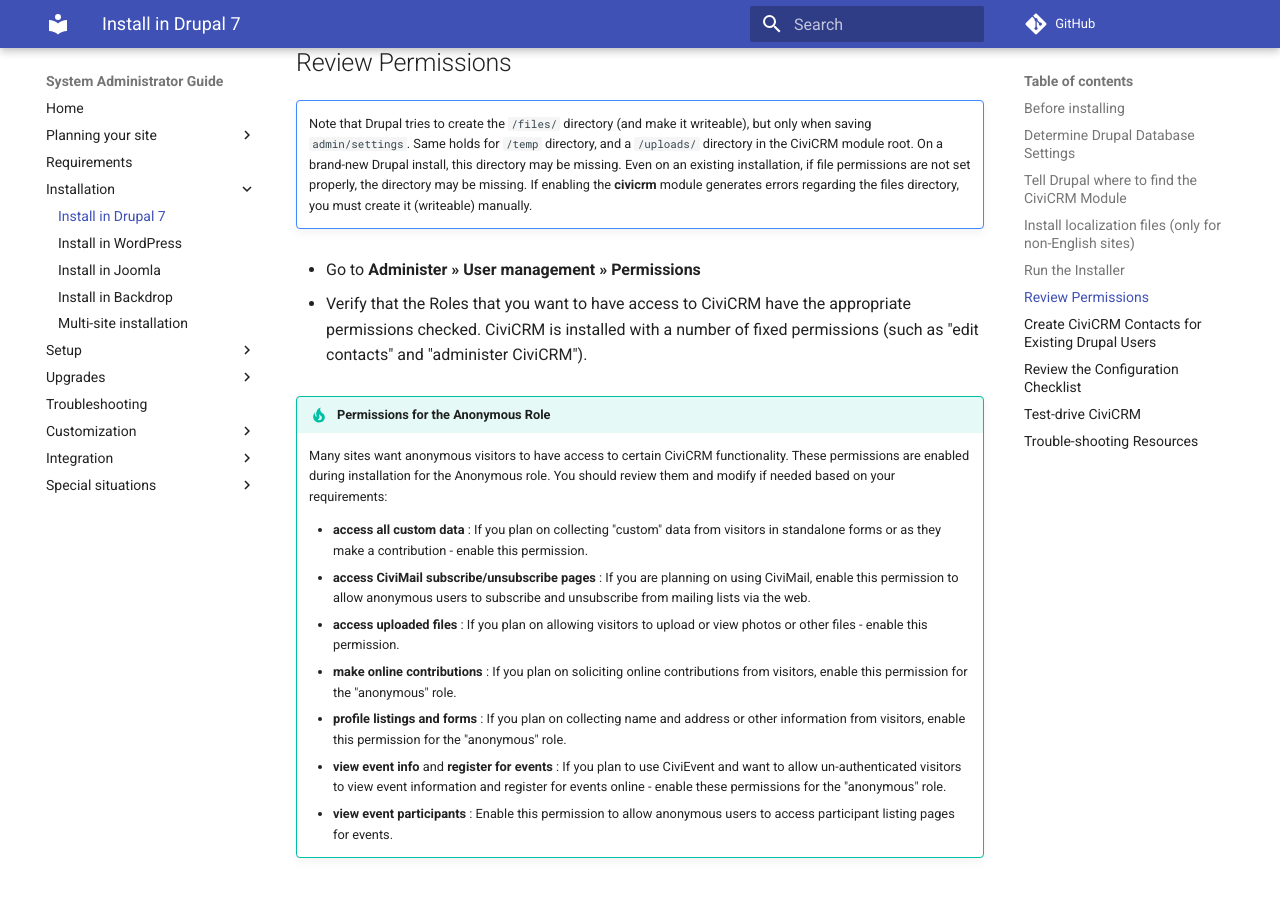
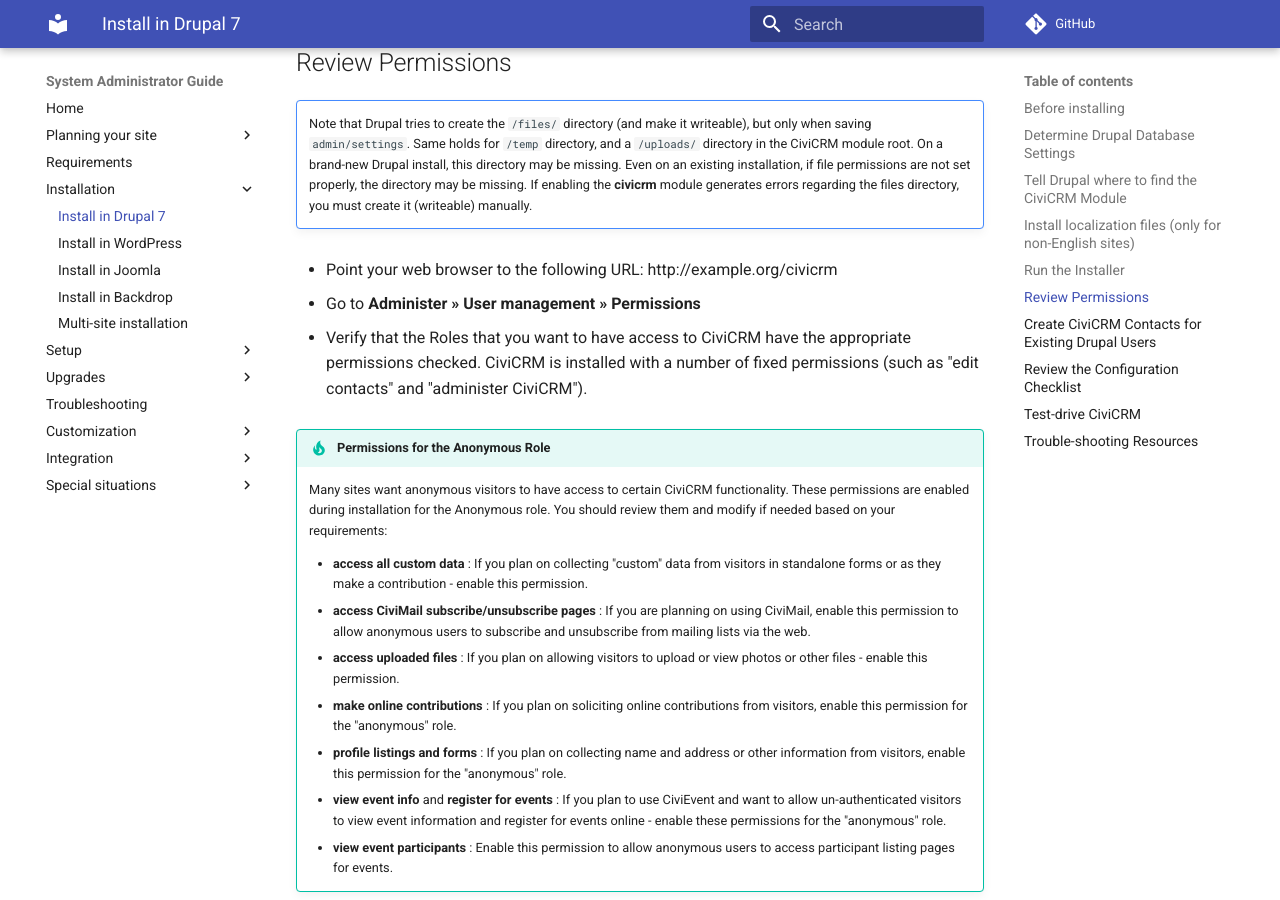
Before and after one commit to civicrm/civicrm-sysadmin-guide, an MkDocs documentation site: the page built from docs/install/drupal7.md, in a window 1280 px wide and 900 px high, scrolled down 3176 px. Built offline with MkDocs 1.6.1 and Material for MkDocs 9.7.7, drawn with Linux system fonts in a browser that asks for light colours; comment, search, counter and statistics services are not loaded; old or Windows-style settings are respelled for this version of MkDocs.

Commit message:
Update drupal7.md

```diff
--- a/docs/install/drupal7.md
+++ b/docs/install/drupal7.md
@@ -94,6 +94,9 @@ The installer will verify that you've downloaded the correct version of CiviCRM,
 
     Note that Drupal tries to create the `/files/` directory (and make it writeable), but only when saving `admin/settings`. Same holds for `/temp` directory, and a `/uploads/` directory in the CiviCRM module root. On a brand-new Drupal install, this directory may be missing. Even on an existing installation, if file permissions are not set properly, the directory may be missing. If enabling the **civicrm** module generates errors regarding the files directory, you must create it (writeable) manually.
 
+* Point your web browser to the following URL:
+http://example.org/civicrm
+
 * Go to **Administer » User management » Permissions**
 
 * Verify that the Roles that you want to have access to CiviCRM have the appropriate permissions checked. CiviCRM is installed with a number of fixed permissions (such as "edit contacts" and "administer CiviCRM").
```
